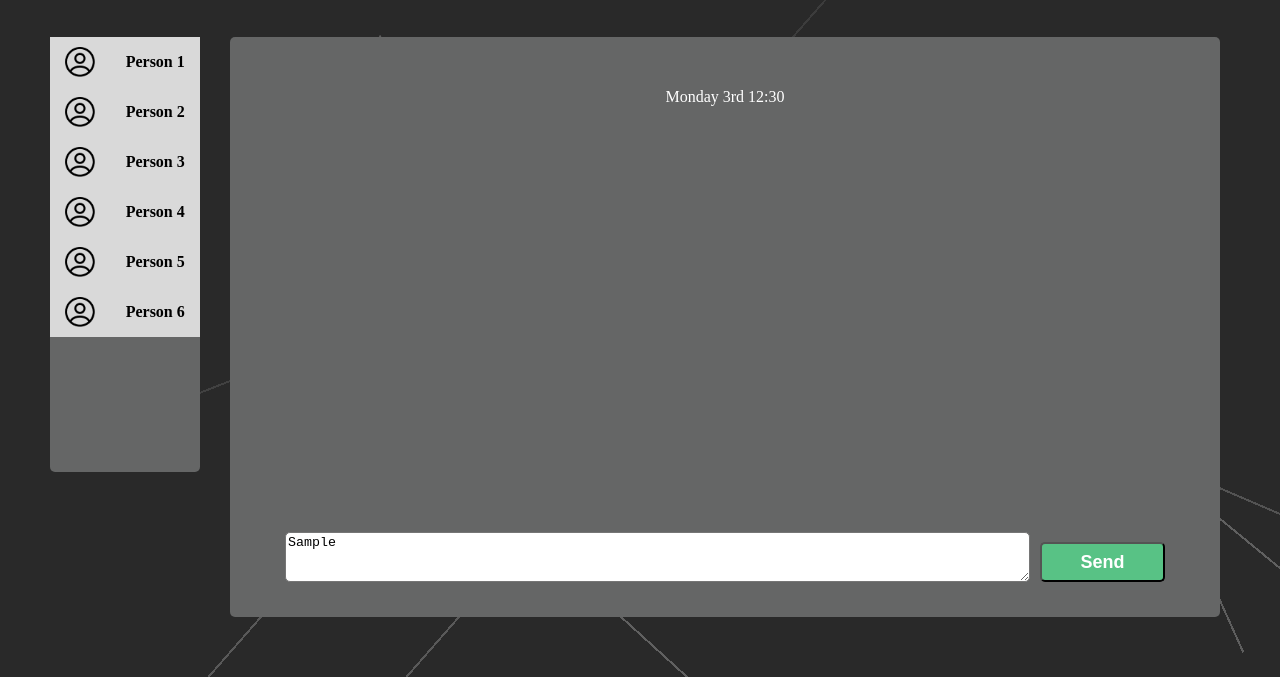
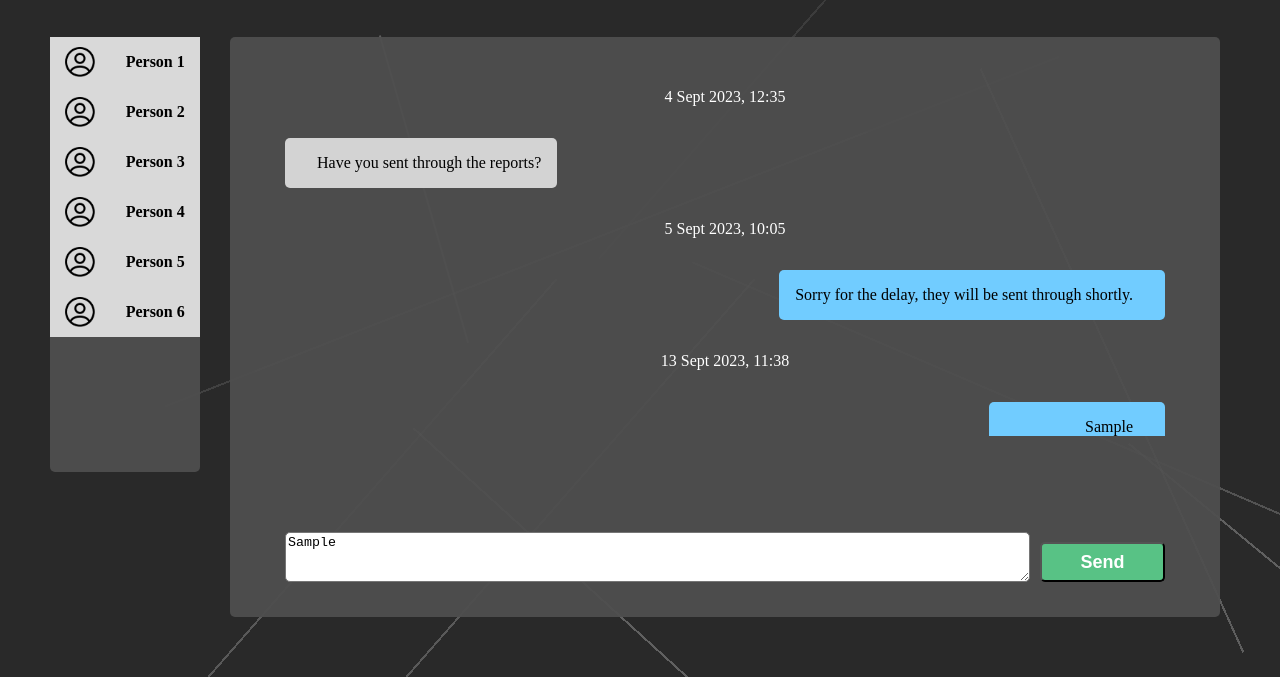
Before and after one commit to UQ-Andrew/Chatterbox-Function, a plain HTML site: page index.html in a window 1280 px wide. Both pictures are taken after typing "Sample" into the empty fields and a click on the button "Send". Shown: the part 123-816 px from the top of the page. Drawn offline with Linux system fonts and the light colour scheme.

Commit message:
Updated styling and made it so new dates and messages are added on send. Currently having a bug where scrolling doesn't work so you lose the text box and send button

```diff
--- a/css/style.css
+++ b/css/style.css
@@ -48,7 +48,7 @@ nav img{
 
 /* chat-interface -> contact-container */
 .contact-container{
-    background-color: #656666;
+    background-color:rgba(78, 78, 78, 0.95);
     border-radius: 5px;
     height: 75%;
     color: white;
@@ -97,7 +97,7 @@ nav img{
     grid-template-rows: [row1-start] 30px [first-end] auto [third-line] 50px [fourth-line] 30px [last-line];
     grid-gap: 5px;
     border-radius: 5px;
-    background-color: #656666;
+    background-color:rgba(78, 78, 78, 0.95);
     height: 100%;
     width: 100%;
     grid-column-start: line3;
@@ -107,15 +107,52 @@ nav img{
 }
 
 /* chat-interface -> chat-room -> chat-box */
-.chat-box{
-    background-color: #656666;
+.chat-box {
+	display: flex;
+	flex-direction: column;
+	align-items: center;
     grid-column-start: line2;
     grid-column-end: col4-start;
     grid-row-start: first-end;
     grid-row-end: third-line;
     width: 100%;
+	height: 80%;
+	overflow: auto;
     text-align: center;
     color: white;
+}
+
+.chat-box > div {
+	width: 100%;
+	margin-top: 1em;
+	margin-bottom: 1em;
+}
+
+.chat-box > div > div {
+	float: left;
+    border: 5px gray;
+    border-radius: 5px;
+    background-color: lightgray;
+    min-width: 20%;
+    max-width: 90%;
+    color: black;
+}
+
+.chat-box > div > div > p {
+	white-space: pre-line;
+	margin-left: 2em;
+	margin-right: 1em;
+}
+
+.chat-box > div > .personal {
+	background-color: #71CCFF;
+	float: right;
+}
+
+.chat-box > div > .personal > p {
+	float: right;
+	margin-left: 1em;
+	margin-right: 2em;
 }
 
 /* chat-interface -> chat-room -> email -> send_btn */
@@ -133,8 +170,8 @@ nav img{
     font-size: large;
 }
 
-/* chat-interface -> chat-room -> email -> message */
-#message{
+/* chat-interface -> chat-room -> email -> input */
+#input{
     border-radius: 5px;
     grid-row-start: first_row;
     grid-row-end: second_row;
@@ -187,6 +224,7 @@ nav img{
     grid-template-rows: [first_row] 100% [second_row];
 }
 
+/* Spinning lines animation */
 .animation {
 	position: absolute;
 	z-index: -1;
@@ -198,7 +236,7 @@ nav img{
     height:100vh;
 }
 
-.circles {
+.lines {
     position: absolute;
     top: 0;
     left: 0;
@@ -207,7 +245,7 @@ nav img{
     overflow: hidden;
 }
 
-.circles li {
+.lines li {
     position: absolute;
     display: block;
     list-style: none;
@@ -220,60 +258,60 @@ nav img{
 
 }
 
-.circles li:nth-child(1){
+.lines li:nth-child(1){
     left: 5%;
 	animation-delay: -50s;
     width: 20vh;
 }
 
 
-.circles li:nth-child(2){
+.lines li:nth-child(2){
     left: 10%;
     width: 120vh;
     animation-duration: 60s;
 	animation-delay: -20s;
 }
 
-.circles li:nth-child(3){
+.lines li:nth-child(3){
     left: 50%;
     width: 100vh;
 	animation-delay: -20s;
 }
 
-.circles li:nth-child(4){
+.lines li:nth-child(4){
     left: 20%;
     width: 40vh;
 	bottom: 50%;
     animation-duration: 80s;
 }
 
-.circles li:nth-child(5){
+.lines li:nth-child(5){
     left: 2%;
 	animation-delay: -10s;
 }
 
-.circles li:nth-child(6){
+.lines li:nth-child(6){
     left: 37%;
 	animation-delay: -60s;
 }
 
-.circles li:nth-child(7){
+.lines li:nth-child(7){
     left: 17%;
 	animation-delay: -10s;
 }
 
-.circles li:nth-child(8){
+.lines li:nth-child(8){
     left: 25%;
     animation-duration: 140s;
 }
 
-.circles li:nth-child(9){
+.lines li:nth-child(9){
     left: 60%;
 	bottom: 30%;
     animation-duration: 90s;
 }
 
-.circles li:nth-child(10){
+.lines li:nth-child(10){
     left: 80%;
     animation-duration: 150s;
 }
--- a/index.html
+++ b/index.html
@@ -47,19 +47,28 @@
 
             </div>
 
-
-
         </section>
 
 
         <section class="chat-room">
 
             <div class="chat-box">
-                <p>Monday 3rd 12:30</p>
+                <p>4 Sept 2023, 12:35</p>
+				<div>
+					<div>
+						<p>Have you sent through the reports?</p>
+					</div>
+				</div>
+				<p>5 Sept 2023, 10:05</p>
+				<div>
+					<div class="personal">
+						<p>Sorry for the delay, they will be sent through shortly.</p>
+					</div>
+				</div>
             </div>
 
             <form id="email" method="post">
-                <textarea type="text" id="message" name="message" placeholder="Hello"></textarea>
+                <textarea type="text" id="input" name="input" placeholder="Hello"></textarea>
                 <button id="send_btn" type="submit">Send</button>
             </form>
 
@@ -72,7 +81,7 @@
     </div>
 
     <div class="animation">
-        <ul class="circles">
+        <ul class="lines">
                 <li></li>
                 <li></li>
                 <li></li>
--- a/js/script.js
+++ b/js/script.js
@@ -45,9 +45,11 @@ const polite = {"a": ["appreciate"],
 $(document).ready(function() {
     $("body").addClass("js");
 
-    $('#message').keyup(function (event) {
+    let lastDate = new Date($(".chat-box > p:last-of-type").html());
 
-        const message = $('#message').val();
+    $('#input').keyup(function (event) {
+
+        const message = $('#input').val();
 
         // Ending up using a wierd array structure where every second element is a sentence ending (., !, ?, or \n)
 		const sentencesEndings = message.split(/([.!?\n]+)/);
@@ -109,6 +111,18 @@ $(document).ready(function() {
     });
 
     $("#email").submit(function (event) {
+        if ($('#input').val().length > 0) {
+            const now = Date.now();
+            if ((now - lastDate.getTime()) > 60000) {
+                lastDate.setTime(now);
+                $(".chat-box:first-of-type").append(
+                    `<p> ${new Intl.DateTimeFormat('en-GB', { dateStyle: 'medium', timeStyle: 'short'}).format(lastDate)} </p>`);
+            }
+            $(".chat-box:first-of-type").append(`<div><div class="personal">
+                <p>${$('#input').val()}</p>
+                </div></div>`);
+        }
+
         event.preventDefault();
     });
 });
```
